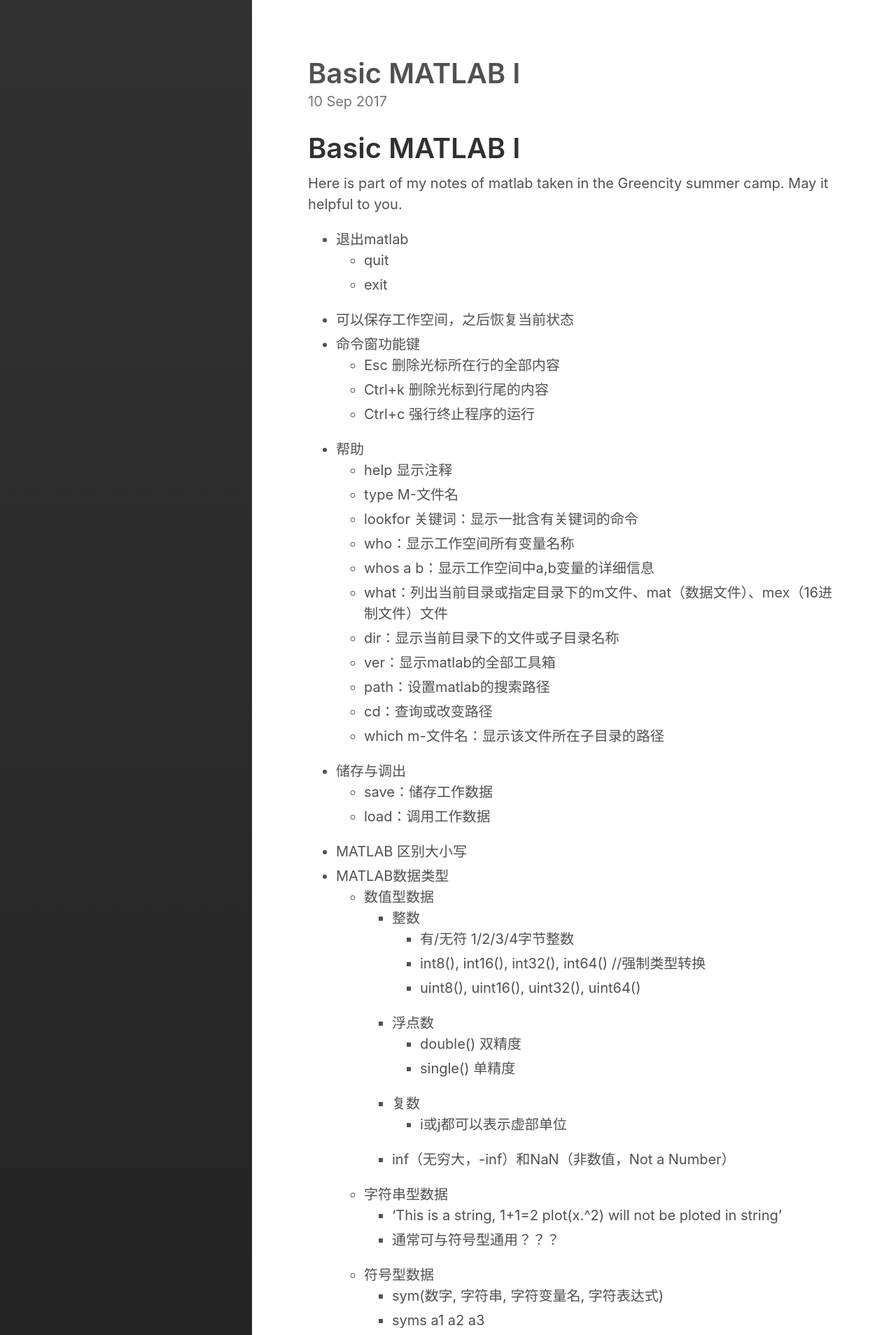
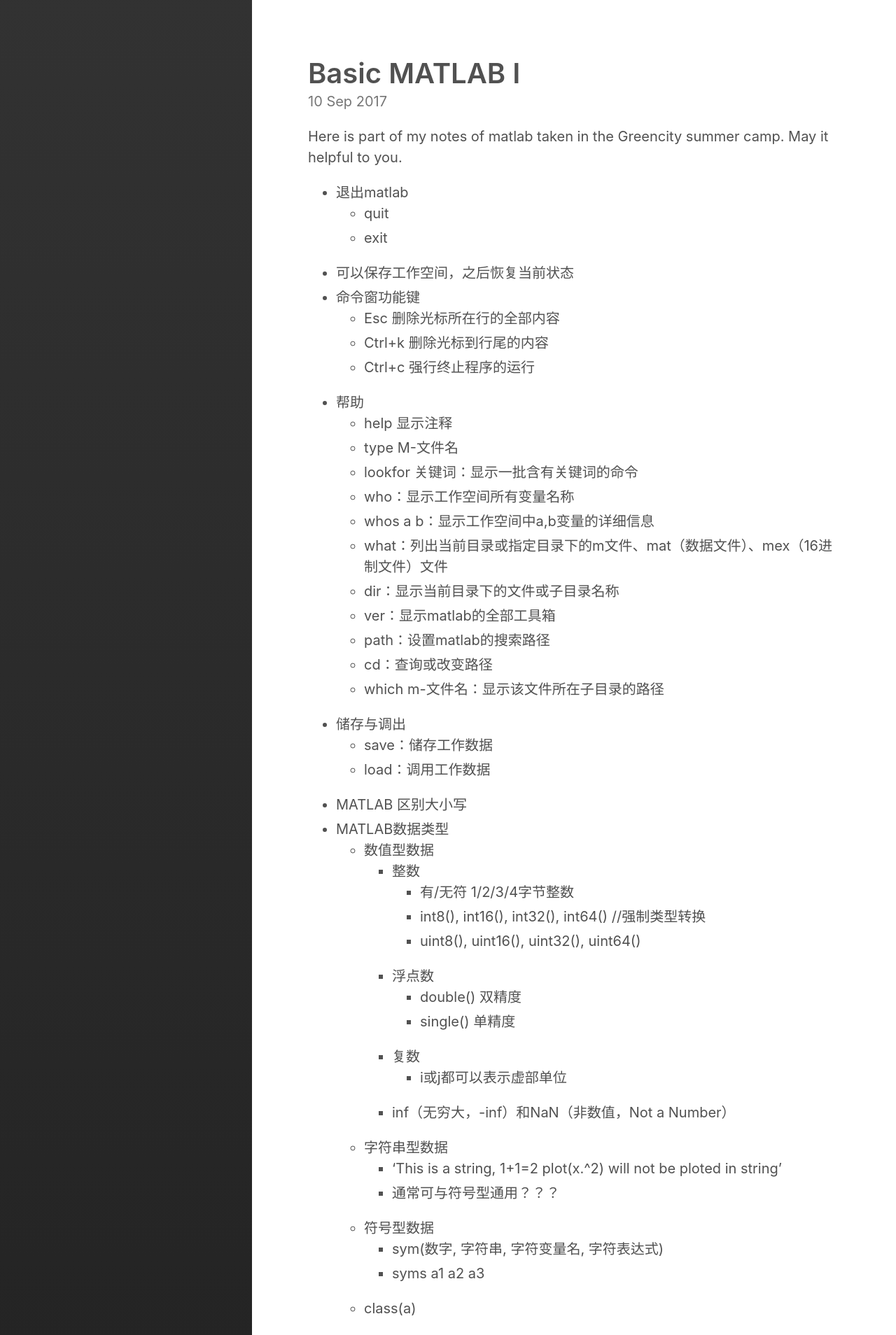
Before and after one commit to claude9493/claude9493.github.io, a Jekyll site: the page built from _posts/2017-09-10-Baisc-MATLAB-I.md, in a window 1280 px wide. Shown: the top 1908 px of the page at 70% size. Built offline with Jekyll 4.4.1, drawn with Linux system fonts in a browser that asks for light colours.

Commit message:
Update 2017-09-10-Baisc-MATLAB-I.md

```diff
--- a/_posts/2017-09-10-Baisc-MATLAB-I.md
+++ b/_posts/2017-09-10-Baisc-MATLAB-I.md
@@ -3,7 +3,7 @@
 title: Basic MATLAB I
 excerpt_separator:  <!--more-->
 ---
-<h1>Basic MATLAB I</h1>
+<!-- <h1>Basic MATLAB I</h1> -->
 Here is part of my notes of matlab taken in the Greencity summer camp. May it helpful to you.<br/>
 - 退出matlab
 	- quit
```
